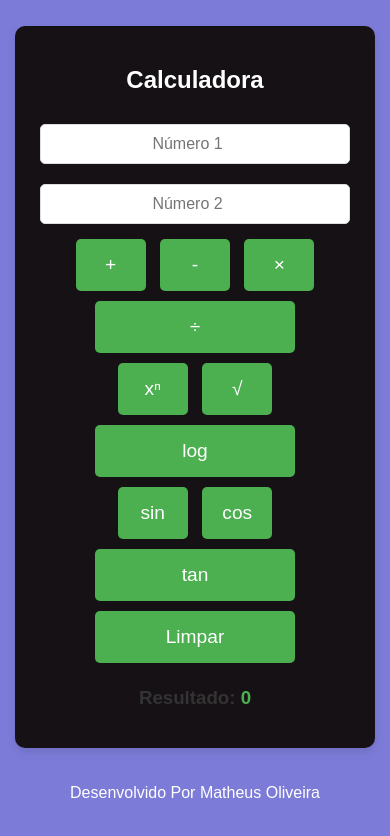
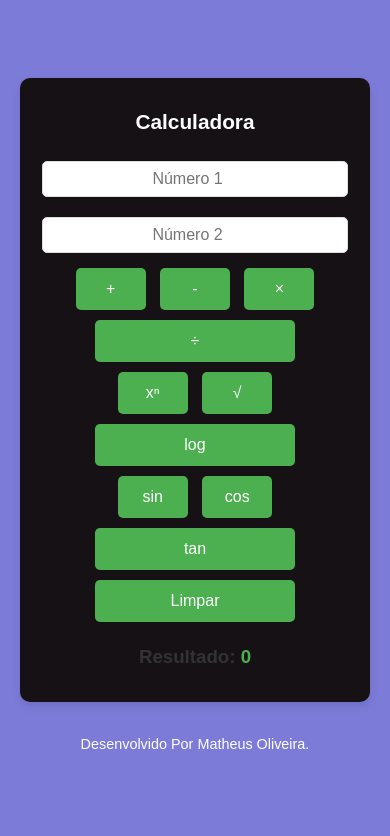
Before and after one commit to MatheusdMathias/calculadora, a plain HTML site: page index.html in a window 390 px wide. Drawn offline with Linux system fonts and the light colour scheme.

Commit message:
ESTLIZAÇÃO MOBILE EM TODOS OS COMPONETENTES

```diff
--- a/index.html
+++ b/index.html
@@ -3,7 +3,7 @@
 <head>
     <meta charset="UTF-8">
     <meta name="viewport" content="width=device-width, initial-scale=1.0">
-    <title>Calculadora do Mathias</title>
+    <title>Calculadora Mathias </title>
     <link rel="stylesheet" href="styles.css">
 </head>
 <body>
@@ -39,7 +39,7 @@
     </div>
 
     <footer>
-        <p>Desenvolvido Por Matheus Oliveira</p>
+        <p>Desenvolvido Por Matheus Oliveira.</p>
     </footer>
 
     <script src="script.js"></script>
--- a/styles.css
+++ b/styles.css
@@ -67,3 +67,27 @@ footer {
     width: 80%;
     max-width: 200px;
 }
+
+@media (max-width: 400px) {
+    .calculadora {
+        padding: 15px;
+    }
+
+    .botoes button {
+        padding: 12px;
+        font-size: 1em;
+    }
+
+    input {
+        font-size: 1em;
+        padding: 8px;
+    }
+
+    h2 {
+        font-size: 1.3em;
+    }
+
+    footer {
+        font-size: 0.9em;
+    }
+}
```
